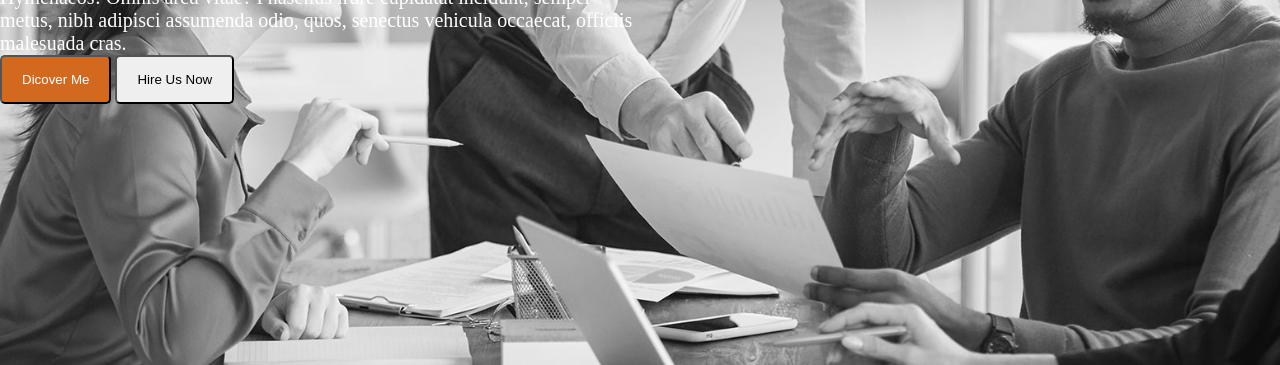
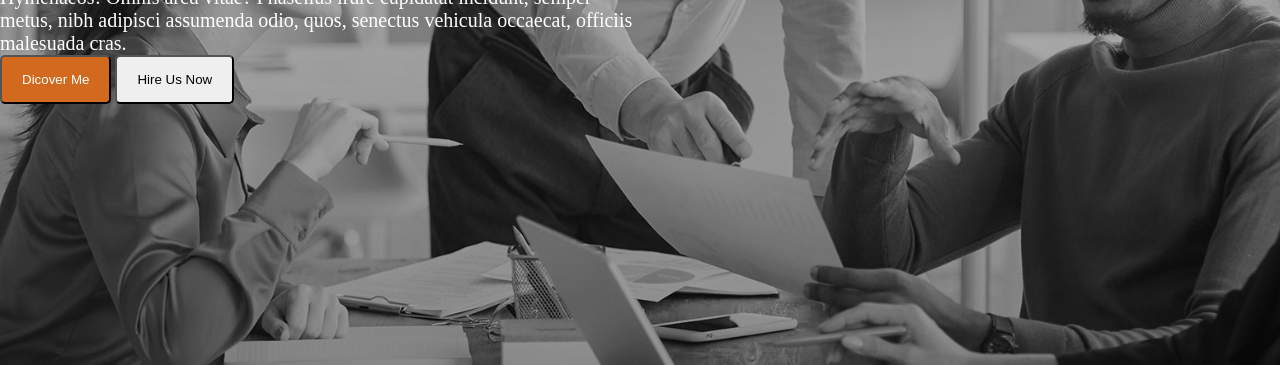
Before and after one commit to ebrahim20254/digital-agency-marketing, a plain HTML site: page index.html in a window 1280 px wide. Shown: the part 544-909 px from the top of the page. Drawn offline with Linux system fonts and the light colour scheme.

Commit message:
banner section done

```diff
--- a/style.css
+++ b/style.css
@@ -28,7 +28,8 @@ header{
 .banner-container{
     height: 100vh;
     width: 100%;
-    background-image: url('asset/image/background.jpg');
+    background-image: url('./asset/image/background.jpg'),linear-gradient(rgba(0,0,0,0.2),rgba(0,0,0,0.4));
+    background-blend-mode: overlay;
     background-repeat: no-repeat;
     background-size: cover;
     display: flex;
```
